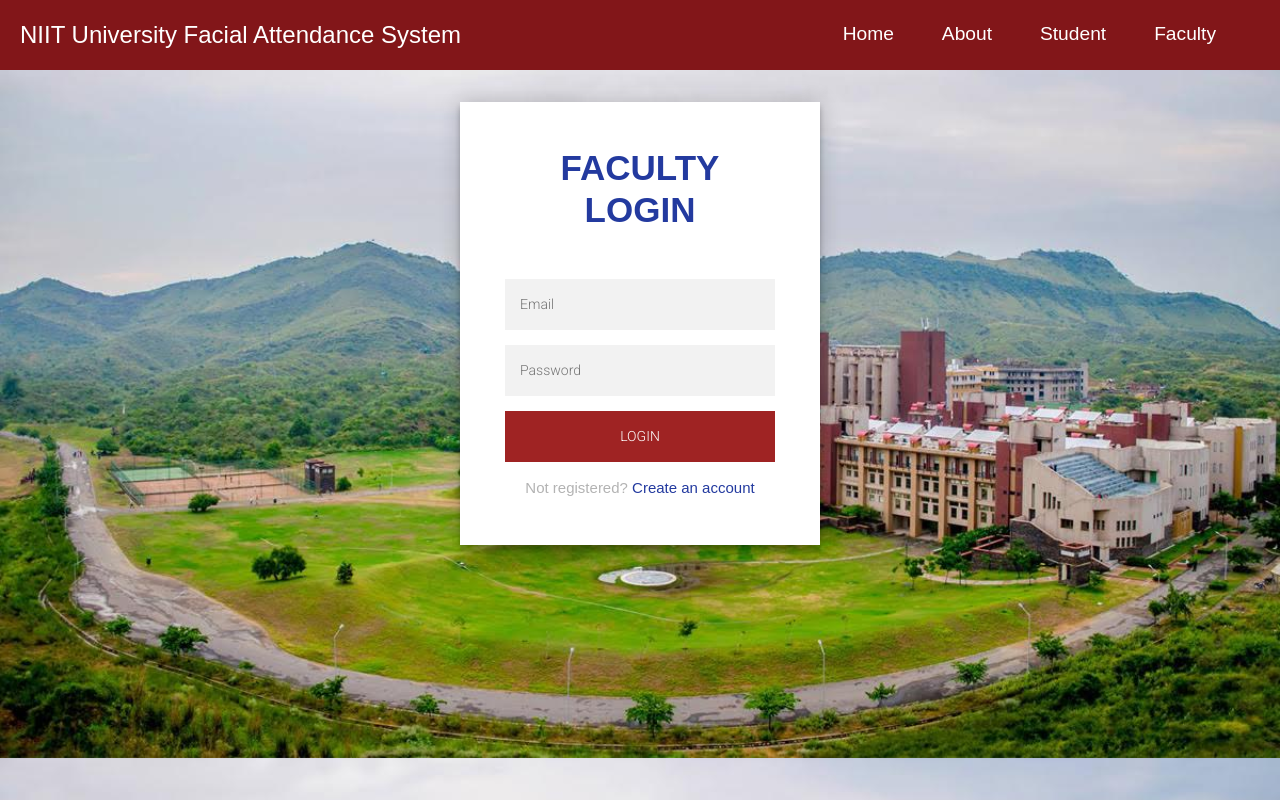
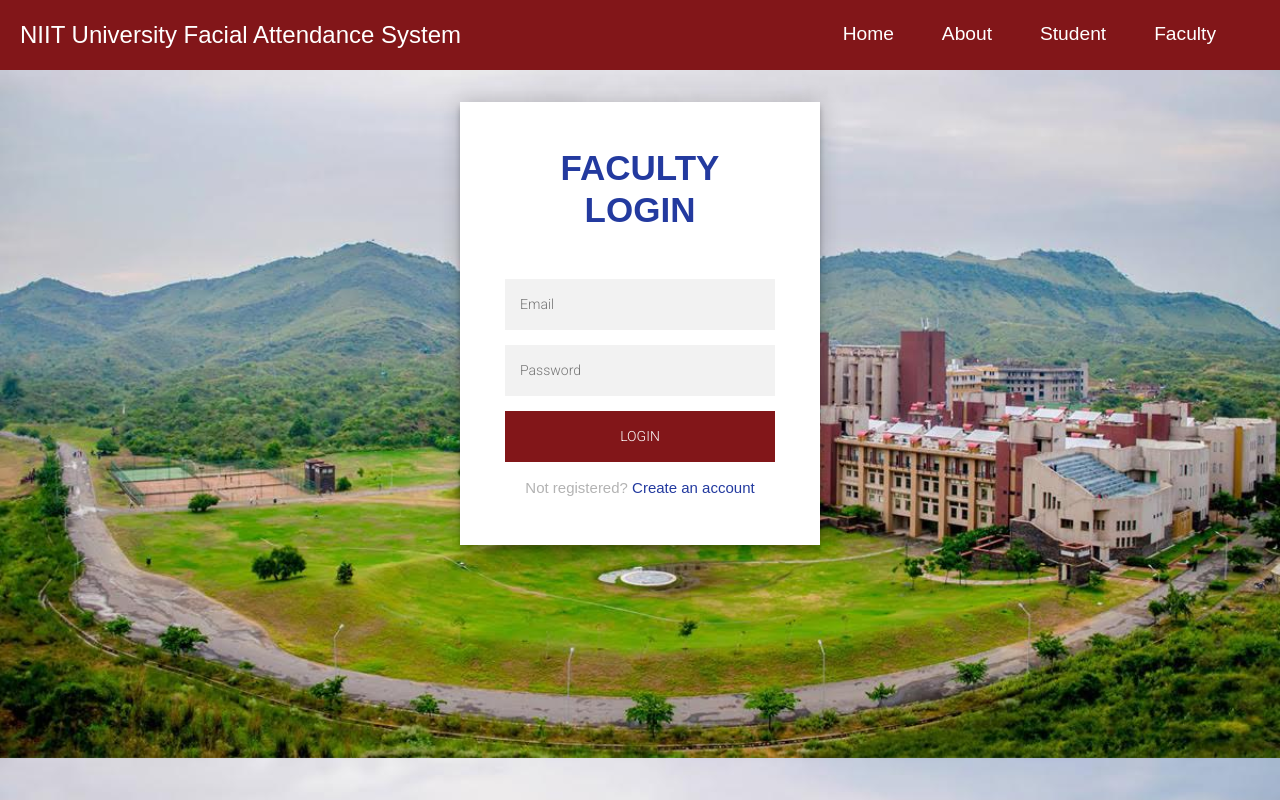
Before and after one commit to adityamorex/capstone-project, a React (Create React App) app in the folder client/: page /login/faculty in a window 1280 px wide. Built offline with nearby package versions, Linux system fonts and the light colour scheme.

Commit message:
COLOUR UPDATED

```diff
--- a/client/src/App.css
+++ b/client/src/App.css
@@ -240,7 +240,7 @@ html {
   font-family: "Roboto", sans-serif;
   text-transform: uppercase;
   outline: 0;
-  background: rgb(159, 35, 35);
+  background: rgb(130, 22, 25);
   width: 100%;
   border: 0;
   padding: 15px;
```
